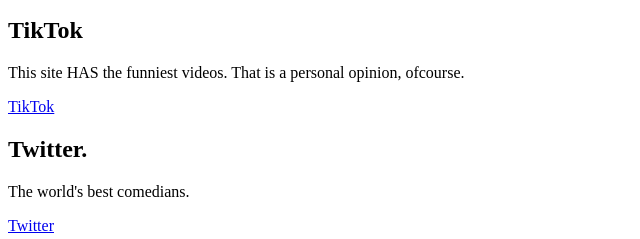
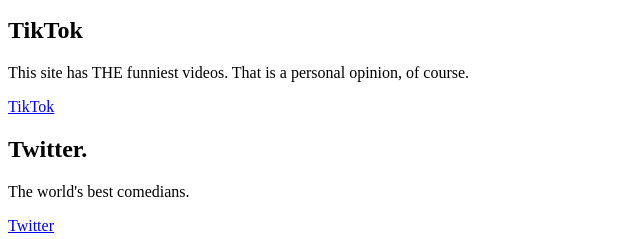
Before and after one commit to AlexisDChapman/AlexisDChapman.github.io, a plain HTML site: page BACS200/amuse.html in a window 1280 px wide. Shown: the part 169-408 px from the top of the page, 0-640 px from the left. Drawn offline with Linux system fonts and the light colour scheme.

Commit message:
Update amuse.html

```diff
--- a/BACS200/amuse.html
+++ b/BACS200/amuse.html
@@ -17,7 +17,7 @@
     <p>To see the HTML Code select menu item "Tools, Web Developer, Page Source" or "Ctrl-U".</p>
 
     <h2>TikTok</h2>
-    <p>This site HAS the funniest videos. That is a personal opinion, ofcourse.</p>
+    <p>This site has THE funniest videos. That is a personal opinion, of course.</p>
     <p>
         <a href="https://www.tiktok.com">TikTok</a>
     </p>
```
